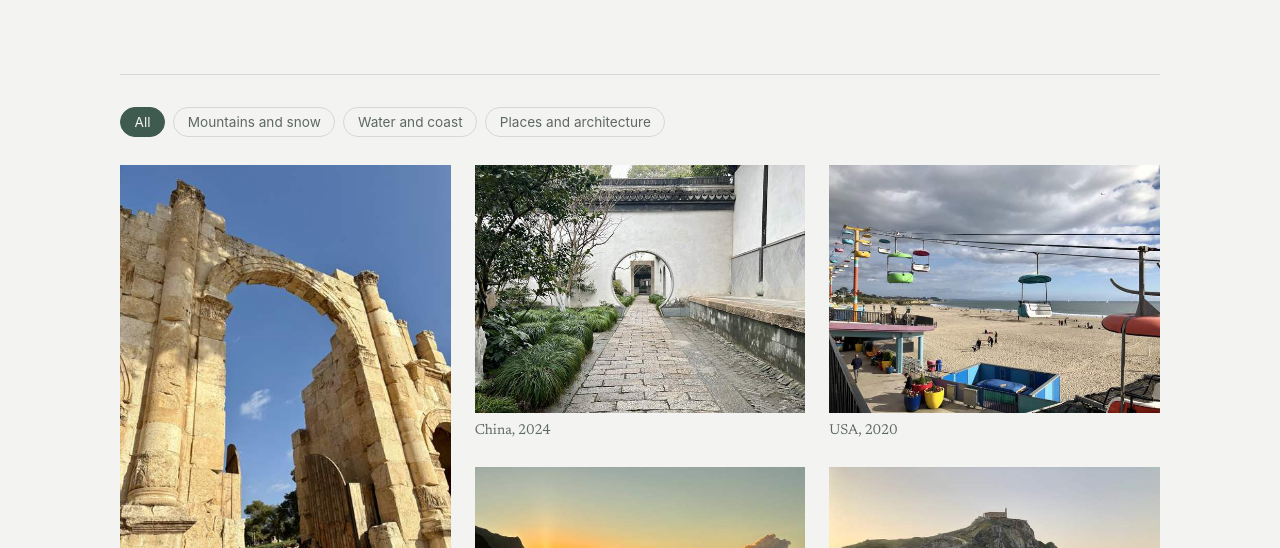
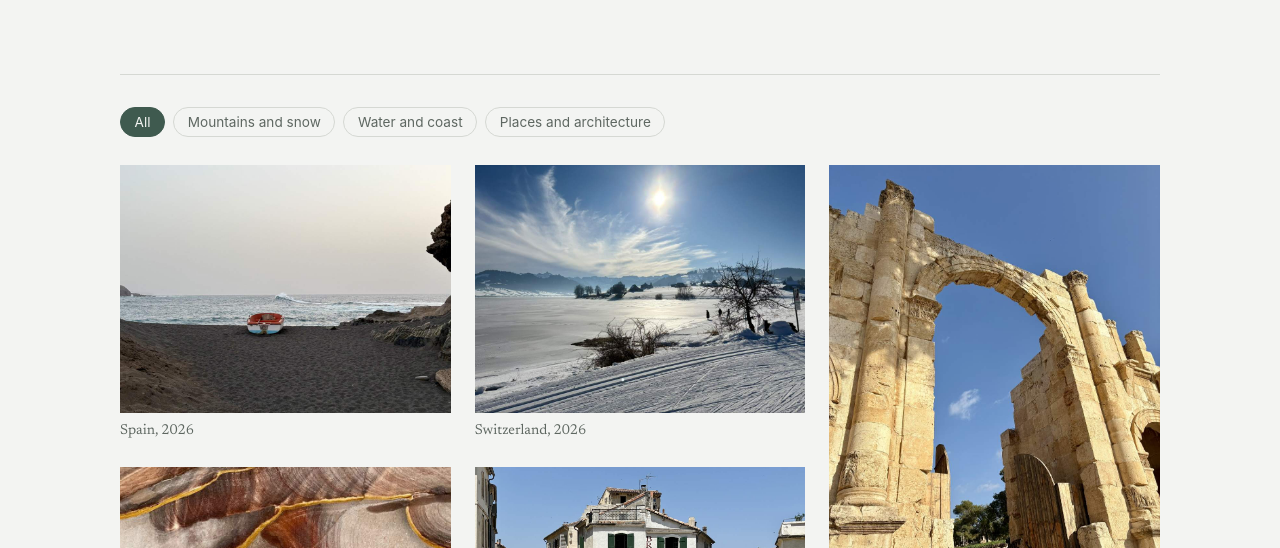
Before and after one commit to ionepla/ionepla.github.io, a plain HTML site: page photography/index.html in a window 1280 px wide. Shown: the part 252-800 px from the top of the page. Drawn offline with Linux system fonts and the light colour scheme.

Commit message:
Add files via upload

```diff
--- a/photography/index.html
+++ b/photography/index.html
@@ -32,7 +32,7 @@
 
     <section class="block">
       <div class="chips" id="chips" role="group" aria-label="Filter photographs"></div>
-      <div class="gallery" id="gallery"></div>
+      <div class="gallery masonry" id="gallery"></div>
     </section>
   </main>
 
@@ -46,57 +46,57 @@
 
 <script>
 /* One entry per photo. Edit place and year (the caption) and category freely.
-   id = file name in /img/photo (full size) and /img/photo/thumb (grid).
+   id = file name in /img/photo.
    title is optional. The filter buttons follow the order of CATEGORIES. */
 const CATEGORIES = ["Mountains and snow","Water and coast","Places and architecture"];
 const PHOTOS = [
- {"id": "img_0927","category": "Mountains and snow","place": "Switzerland","year": "2020","title": "","alt": "Alpine lake with a hiking path along a green slope and snowy peaks","w": 480,"h": 640 },
- {"id": "img_5682","category": "Water and coast","place": "Spain","year": "2019","title": "","alt": "Stone causeway winding along a sea cliff to a hermitage","w": 640,"h": 480 },
- {"id": "img_3423","category": "Places and architecture","place": "India","year": "2024","title": "","alt": "A domed tomb seen through a carved stone screen","w": 480,"h": 640 },
- {"id": "a015abe4","category": "Water and coast","place": "France","year": "2020","title": "","alt": "Sunset through pampas grass","w": 640,"h": 427 },
- {"id": "b8721fe0","category": "Mountains and snow","place": "Switzerland","year": "2021","title": "","alt": "Snow-dusted mountain lake reflecting the peaks under a blue sky","w": 640,"h": 480 },
- {"id": "img_3314","category": "Water and coast","place": "USA","year": "2019","title": "","alt": "A woman in a red jacket facing waves crashing against cliffs","w": 640,"h": 480 },
- {"id": "img_0917","category": "Places and architecture","place": "China","year": "2024","title": "","alt": "Red pagoda roofs against a blue sky","w": 480,"h": 640 },
- {"id": "img_7002","category": "Mountains and snow","place": "Switzerland","year": "2023","title": "","alt": "Valley town lights at night under a deep blue sky","w": 640,"h": 480 },
- {"id": "img_4211","category": "Mountains and snow","place": "Switzerland","year": "2021","title": "","alt": "Snowfield and ridge under a deep blue sky","w": 640,"h": 480 },
- {"id": "img_1154","category": "Water and coast","place": "Thailand","year": "2017","title": "","alt": "Limestone cliffs framing a calm green bay","w": 640,"h": 480 },
- {"id": "img_3721","category": "Places and architecture","place": "China","year": "2024","title": "","alt": "A canal lined with old houses in a water town","w": 640,"h": 480 },
- {"id": "img_0348","category": "Mountains and snow","place": "USA","year": "2024","title": "","alt": "A road above the clouds at dusk","w": 640,"h": 480 },
- {"id": "img_7097","category": "Mountains and snow","place": "Chile","year": "2019","title": "","alt": "Three granite towers rising above a glacial lake","w": 640,"h": 480 },
- {"id": "img_0293","category": "Water and coast","place": "Argentina","year": "2019","title": "","alt": "Wide waterfalls in a green valley under clouds","w": 640,"h": 480 },
- {"id": "img_3724","category": "Places and architecture","place": "China","year": "2024","title": "","alt": "A stone path through a garden toward a round moon gate","w": 640,"h": 480 },
- {"id": "img_0534","category": "Water and coast","place": "USA","year": "2024","title": "","alt": "Golden sunset over a pebble beach","w": 640,"h": 480 },
- {"id": "img_1876","category": "Mountains and snow","place": "Canada","year": "2024","title": "","alt": "Turquoise mountain lake mirroring peaks and clouds","w": 640,"h": 480 },
- {"id": "img_4909","category": "Water and coast","place": "Iceland","year": "2021","title": "","alt": "A clear blue pool among mossy lava rocks","w": 640,"h": 480 },
- {"id": "img_3122","category": "Places and architecture","place": "Jordan","year": "2026","title": "","alt": "Ancient stone arch against a blue sky","w": 480,"h": 640 },
- {"id": "img_5341","category": "Places and architecture","place": "Japan","year": "2019","title": "","alt": "Pink sunset sky over a glass city skyline","w": 640,"h": 480 },
- {"id": "img_0748","category": "Mountains and snow","place": "Japan","year": "2024","title": "","alt": "Snow-covered trees in a winter forest","w": 480,"h": 640 },
- {"id": "img_4948","category": "Water and coast","place": "Iceland","year": "2021","title": "","alt": "A green gorge with a small waterfall","w": 640,"h": 480 },
- {"id": "img_2171","category": "Places and architecture","place": "USA","year": "2019","title": "","alt": "Disused railway tracks leading under a wooden bridge","w": 480,"h": 640 },
- {"id": "img_3654","category": "Mountains and snow","place": "Switzerland","year": "2025","title": "","alt": "Two people in yellow on a snowy mountain summit","w": 640,"h": 384 },
- {"id": "img_6104","category": "Water and coast","place": "Italy","year": "2019","title": "","alt": "Racing sailboats in front of Venice","w": 640,"h": 480 },
- {"id": "img_7746","category": "Places and architecture","place": "USA","year": "2020","title": "","alt": "A beach with colorful chairlift cars","w": 640,"h": 480 },
- {"id": "88ce9db6","category": "Mountains and snow","place": "USA","year": "2019","title": "","alt": "Mountain valley reflected in a still pond","w": 480,"h": 640 },
- {"id": "img_6106","category": "Water and coast","place": "Italy","year": "2019","title": "","alt": "A sailboat passing a domed church in Venice","w": 640,"h": 480 },
- {"id": "img_0410","category": "Places and architecture","place": "Germany","year": "2018","title": "","alt": "Rust-colored sculpture in a park under a pink evening sky","w": 640,"h": 480 },
- {"id": "mongolia-river-2012","category": "Water and coast","place": "Mongolia","year": "2012","title": "","alt": "A saddled black horse drinking at a river in a green valley","w": 640,"h": 480 },
- {"id": "40e50dc5","category": "Places and architecture","place": "Spain","year": "2025","title": "","alt": "Curved steel sculpture in a white gallery","w": 480,"h": 640 },
- {"id": "img_2050","category": "Places and architecture","place": "Italy","year": "2024","title": "","alt": "Vineyard hills with a farmhouse","w": 480,"h": 640 },
- {"id": "img_3431","category": "Places and architecture","place": "USA","year": "2019","title": "","alt": "An ornate entrance with colorful reflections in the glass doors","w": 360,"h": 640 },
- {"id": "img_8115","category": "Places and architecture","place": "Portugal","year": "2022","title": "","alt": "View from a balcony over rooftops at dusk","w": 640,"h": 480 },
- {"id": "mongolia-rust-2012","category": "Places and architecture","place": "Mongolia","year": "2012","title": "","alt": "A horse on a green steppe, seen through a rusted metal cutout","w": 640,"h": 480 },
- {"id": "56d5e4f0","category": "Places and architecture","place": "Jordan","year": "2026","title": "","alt": "Close-up of layered sandstone in red, brown and cream, edged with thin golden lines","w": 480,"h": 640 },
- {"id": "img_0432","category": "Places and architecture","place": "France","year": "2025","title": "","alt": "A sunlit square with a brasserie, green shutters and café tables","w": 640,"h": 480 },
- {"id": "4b4b52ca","category": "Water and coast","place": "Iceland","year": "2021","title": "","alt": "A stream running between dark volcanic rocks and green moss","w": 640,"h": 480 },
- {"id": "img_0750","category": "Places and architecture","place": "Germany","year": "2024","title": "","alt": "A sunlit room with sheer white curtains moving in the breeze","w": 640,"h": 480 },
- {"id": "1242b724","category": "Water and coast","place": "Spain","year": "2026","title": "","alt": "A small red and white boat on a black sand beach with a wave breaking behind","w": 640,"h": 480 },
- {"id": "19b156f3","category": "Mountains and snow","place": "Switzerland","year": "2026","title": "","alt": "A frozen snowy lake with the low winter sun and mountains in the distance","w": 640,"h": 480 },
- {"id": "39989183","category": "Places and architecture","place": "Finland","year": "2025","title": "","alt": "A museum doorway framing a hanging glass sculpture, with a wooden branch and a gold ring","w": 480,"h": 640 },
- {"id": "65bbe98a","category": "Places and architecture","place": "Finland","year": "2025","title": "","alt": "A white skylight and ramps in a minimalist concrete atrium","w": 480,"h": 640 }
+ {"id": "img_0927","category": "Mountains and snow","place": "Switzerland","year": "2020","d": "2020-05-21","title": "","alt": "Alpine lake with a hiking path along a green slope and snowy peaks","w": 975,"h": 1300 },
+ {"id": "img_5682","category": "Water and coast","place": "Spain","year": "2019","d": "2019-09-19","title": "","alt": "Stone causeway winding along a sea cliff to a hermitage","w": 1300,"h": 975 },
+ {"id": "img_3423","category": "Places and architecture","place": "India","year": "2024","d": "2024-12-23","title": "","alt": "A domed tomb seen through a carved stone screen","w": 975,"h": 1300 },
+ {"id": "a015abe4","category": "Water and coast","place": "France","year": "2020","d": "","title": "","alt": "Sunset through pampas grass","w": 1024,"h": 683 },
+ {"id": "b8721fe0","category": "Mountains and snow","place": "Switzerland","year": "2021","d": "","title": "","alt": "Snow-dusted mountain lake reflecting the peaks under a blue sky","w": 1300,"h": 975 },
+ {"id": "img_3314","category": "Water and coast","place": "USA","year": "2019","d": "2019-04-28","title": "","alt": "A woman in a red jacket facing waves crashing against cliffs","w": 1300,"h": 975 },
+ {"id": "img_0917","category": "Places and architecture","place": "China","year": "2024","d": "2024-02-18","title": "","alt": "Red pagoda roofs against a blue sky","w": 975,"h": 1300 },
+ {"id": "img_7002","category": "Mountains and snow","place": "Switzerland","year": "2023","d": "2023-01-15","title": "","alt": "Valley town lights at night under a deep blue sky","w": 1300,"h": 975 },
+ {"id": "img_4211","category": "Mountains and snow","place": "Switzerland","year": "2021","d": "2021-05-30","title": "","alt": "Snowfield and ridge under a deep blue sky","w": 1300,"h": 975 },
+ {"id": "img_1154","category": "Water and coast","place": "Thailand","year": "2017","d": "2017-02-02","title": "","alt": "Limestone cliffs framing a calm green bay","w": 1300,"h": 975 },
+ {"id": "img_3721","category": "Places and architecture","place": "China","year": "2024","d": "2024-02-15","title": "","alt": "A canal lined with old houses in a water town","w": 1300,"h": 975 },
+ {"id": "img_0348","category": "Mountains and snow","place": "USA","year": "2024","d": "2024-01-18","title": "","alt": "A road above the clouds at dusk","w": 1300,"h": 975 },
+ {"id": "img_7097","category": "Mountains and snow","place": "Chile","year": "2019","d": "2019-11-22","title": "","alt": "Three granite towers rising above a glacial lake","w": 1300,"h": 975 },
+ {"id": "img_0293","category": "Water and coast","place": "Argentina","year": "2019","d": "2019-11-28","title": "","alt": "Wide waterfalls in a green valley under clouds","w": 1300,"h": 975 },
+ {"id": "img_3724","category": "Places and architecture","place": "China","year": "2024","d": "2024-02-15","title": "","alt": "A stone path through a garden toward a round moon gate","w": 1300,"h": 975 },
+ {"id": "img_0534","category": "Water and coast","place": "USA","year": "2024","d": "2024-01-26","title": "","alt": "Golden sunset over a pebble beach","w": 1300,"h": 975 },
+ {"id": "img_1876","category": "Mountains and snow","place": "Canada","year": "2024","d": "2024-08-13","title": "","alt": "Turquoise mountain lake mirroring peaks and clouds","w": 1300,"h": 975 },
+ {"id": "img_4909","category": "Water and coast","place": "Iceland","year": "2021","d": "2021-08-09","title": "","alt": "A clear blue pool among mossy lava rocks","w": 1300,"h": 975 },
+ {"id": "img_3122","category": "Places and architecture","place": "Jordan","year": "2026","d": "2026-01-12","title": "","alt": "Ancient stone arch against a blue sky","w": 975,"h": 1300 },
+ {"id": "img_5341","category": "Places and architecture","place": "Japan","year": "2019","d": "2019-08-31","title": "","alt": "Pink sunset sky over a glass city skyline","w": 1300,"h": 975 },
+ {"id": "img_0748","category": "Mountains and snow","place": "Japan","year": "2024","d": "2024-02-07","title": "","alt": "Snow-covered trees in a winter forest","w": 975,"h": 1300 },
+ {"id": "img_4948","category": "Water and coast","place": "Iceland","year": "2021","d": "2021-08-10","title": "","alt": "A green gorge with a small waterfall","w": 1300,"h": 975 },
+ {"id": "img_2171","category": "Places and architecture","place": "USA","year": "2019","d": "2019-02-08","title": "","alt": "Disused railway tracks leading under a wooden bridge","w": 975,"h": 1300 },
+ {"id": "img_3654","category": "Mountains and snow","place": "Switzerland","year": "2025","d": "2025-01-12","title": "","alt": "Two people in yellow on a snowy mountain summit","w": 1300,"h": 780 },
+ {"id": "img_6104","category": "Water and coast","place": "Italy","year": "2019","d": "2019-10-09","title": "","alt": "Racing sailboats in front of Venice","w": 1300,"h": 974 },
+ {"id": "img_7746","category": "Places and architecture","place": "USA","year": "2020","d": "2020-01-12","title": "","alt": "A beach with colorful chairlift cars","w": 1300,"h": 975 },
+ {"id": "88ce9db6","category": "Mountains and snow","place": "USA","year": "2019","d": "","title": "","alt": "Mountain valley reflected in a still pond","w": 975,"h": 1300 },
+ {"id": "img_6106","category": "Water and coast","place": "Italy","year": "2019","d": "2019-10-09","title": "","alt": "A sailboat passing a domed church in Venice","w": 1300,"h": 975 },
+ {"id": "img_0410","category": "Places and architecture","place": "Germany","year": "2018","d": "2018-08-13","title": "","alt": "Rust-colored sculpture in a park under a pink evening sky","w": 1300,"h": 975 },
+ {"id": "mongolia-river-2012","category": "Water and coast","place": "Mongolia","year": "2012","d": "","title": "","alt": "A saddled black horse drinking at a river in a green valley","w": 960,"h": 720 },
+ {"id": "40e50dc5","category": "Places and architecture","place": "Spain","year": "2025","d": "","title": "","alt": "Curved steel sculpture in a white gallery","w": 975,"h": 1300 },
+ {"id": "img_2050","category": "Places and architecture","place": "Italy","year": "2024","d": "2024-08-01","title": "","alt": "Vineyard hills with a farmhouse","w": 975,"h": 1300 },
+ {"id": "img_3431","category": "Places and architecture","place": "USA","year": "2019","d": "2019-05-10","title": "","alt": "An ornate entrance with colorful reflections in the glass doors","w": 650,"h": 1157 },
+ {"id": "img_8115","category": "Places and architecture","place": "Portugal","year": "2022","d": "2022-07-22","title": "","alt": "View from a balcony over rooftops at dusk","w": 1300,"h": 975 },
+ {"id": "mongolia-rust-2012","category": "Places and architecture","place": "Mongolia","year": "2012","d": "","title": "","alt": "A horse on a green steppe, seen through a rusted metal cutout","w": 960,"h": 720 },
+ {"id": "56d5e4f0","category": "Places and architecture","place": "Jordan","year": "2026","d": "","title": "","alt": "Close-up of layered sandstone in red, brown and cream, edged with thin golden lines","w": 768,"h": 1024 },
+ {"id": "img_0432","category": "Places and architecture","place": "France","year": "2025","d": "2025-06-22","title": "","alt": "A sunlit square with a brasserie, green shutters and café tables","w": 1300,"h": 975 },
+ {"id": "4b4b52ca","category": "Water and coast","place": "Iceland","year": "2021","d": "","title": "","alt": "A stream running between dark volcanic rocks and green moss","w": 1300,"h": 975 },
+ {"id": "img_0750","category": "Places and architecture","place": "Germany","year": "2024","d": "2024-05-04","title": "","alt": "A sunlit room with sheer white curtains moving in the breeze","w": 1300,"h": 975 },
+ {"id": "1242b724","category": "Water and coast","place": "Spain","year": "2026","d": "2026-03-12","title": "","alt": "A small red and white boat on a black sand beach with a wave breaking behind","w": 1024,"h": 768 },
+ {"id": "19b156f3","category": "Mountains and snow","place": "Switzerland","year": "2026","d": "2026-01-24","title": "","alt": "A frozen snowy lake with the low winter sun and mountains in the distance","w": 1024,"h": 768 },
+ {"id": "39989183","category": "Places and architecture","place": "Finland","year": "2025","d": "","title": "","alt": "A museum doorway framing a hanging glass sculpture, with a wooden branch and a gold ring","w": 768,"h": 1024 },
+ {"id": "65bbe98a","category": "Places and architecture","place": "Finland","year": "2025","d": "","title": "","alt": "A white skylight and ramps in a minimalist concrete atrium","w": 768,"h": 1024 }
 ];
 
-// Newest first (photos without a year go last)
-PHOTOS.sort((a, b) => (Number(b.year) || 0) - (Number(a.year) || 0));
+// Newest first: by year, then by the date in the file when it matches
+PHOTOS.sort((a, b) => (Number(b.year) || 0) - (Number(a.year) || 0) || (b.d || '').localeCompare(a.d || ''));
 
 const gallery = document.getElementById('gallery');
 const chips = document.getElementById('chips');
@@ -106,7 +106,7 @@ let active = 'All';
 
 function img(p, full) {
   const i = document.createElement('img');
-  i.src = (full ? '/img/photo/' : '/img/photo/thumb/') + p.id + '.jpg';
+  i.src = '/img/photo/' + p.id + '.jpg';
   i.alt = p.alt; i.draggable = false;
   if (!full) { i.loading = 'lazy'; i.width = p.w; i.height = p.h; i.style.aspectRatio = p.w + ' / ' + p.h; }
   i.addEventListener('contextmenu', e => e.preventDefault());
@@ -121,18 +121,28 @@ function caption(p, el) {
   el.querySelector('.m').textContent = meta;
   return el;
 }
+// Three columns (two on tablets, one on phones). Photos are placed in date order:
+// each next photo goes into the shortest column, so the order reads from top to bottom.
+function columnsCount() { const w = window.innerWidth; return w >= 900 ? 3 : (w >= 560 ? 2 : 1); }
 function render() {
   gallery.innerHTML = '';
+  const n = columnsCount();
+  const cols = Array.from({ length: n }, () => { const c = document.createElement('div'); c.className = 'col'; gallery.appendChild(c); return c; });
+  const heights = new Array(n).fill(0);
   PHOTOS.filter(p => active === 'All' || p.category === active).forEach(p => {
+    const k = heights.indexOf(Math.min(...heights));
     const f = document.createElement('figure'); f.className = 'piece'; f.style.margin = '0 0 1.5rem';
     const b = document.createElement('button'); b.type = 'button';
     b.setAttribute('aria-label', 'View photograph: ' + p.alt);
     b.appendChild(img(p, false)); b.addEventListener('click', () => openPhoto(p));
     f.appendChild(b);
     const c = caption(p, document.createElement('figcaption')); if (c) f.appendChild(c);
-    gallery.appendChild(f);
+    cols[k].appendChild(f);
+    heights[k] += p.h / p.w + 0.16;     // photo height plus room for the caption
   });
 }
+let lastCols = columnsCount();
+window.addEventListener('resize', () => { const n = columnsCount(); if (n !== lastCols) { lastCols = n; render(); } });
 function openPhoto(p) {
   lbBody.innerHTML = ''; lbBody.appendChild(img(p, true));
   const cap = caption(p, document.createElement('div'));
--- a/style.css
+++ b/style.css
@@ -122,3 +122,7 @@ body.has-wash { position: relative; overflow-x: hidden; }
 
 @media (max-width: 1000px) { .doors { grid-template-columns: repeat(3, minmax(0, 1fr)); } }
 @media (max-width: 640px) { .doors { grid-template-columns: 1fr; } }
+
+/* Photography: three same-width columns, filled in date order (newest at the top) */
+.gallery.masonry { display: flex; gap: 1.5rem; align-items: flex-start; columns: auto; column-count: auto; }
+.gallery.masonry .col { flex: 1 1 0; min-width: 0; }
```
Also changed, not shown: 1 other file.
